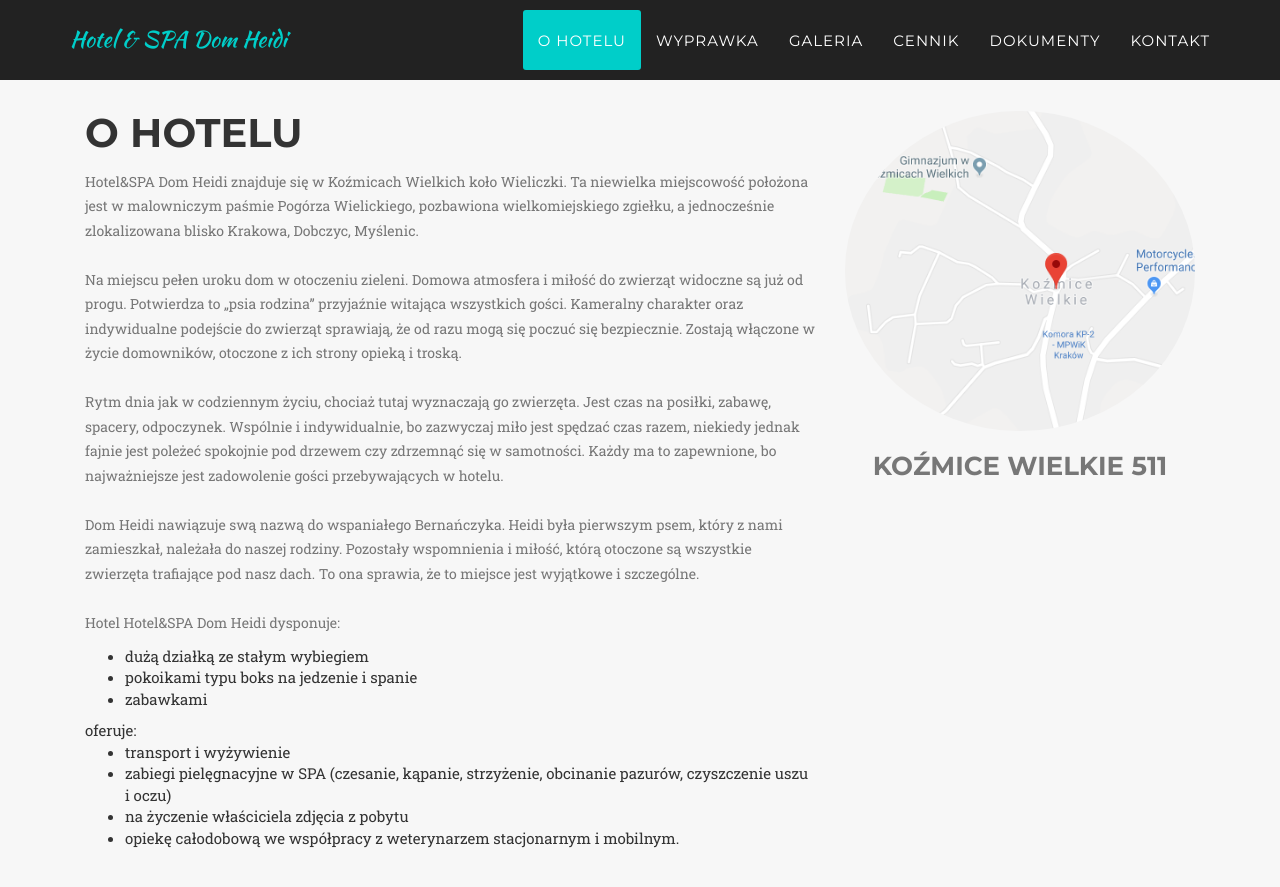
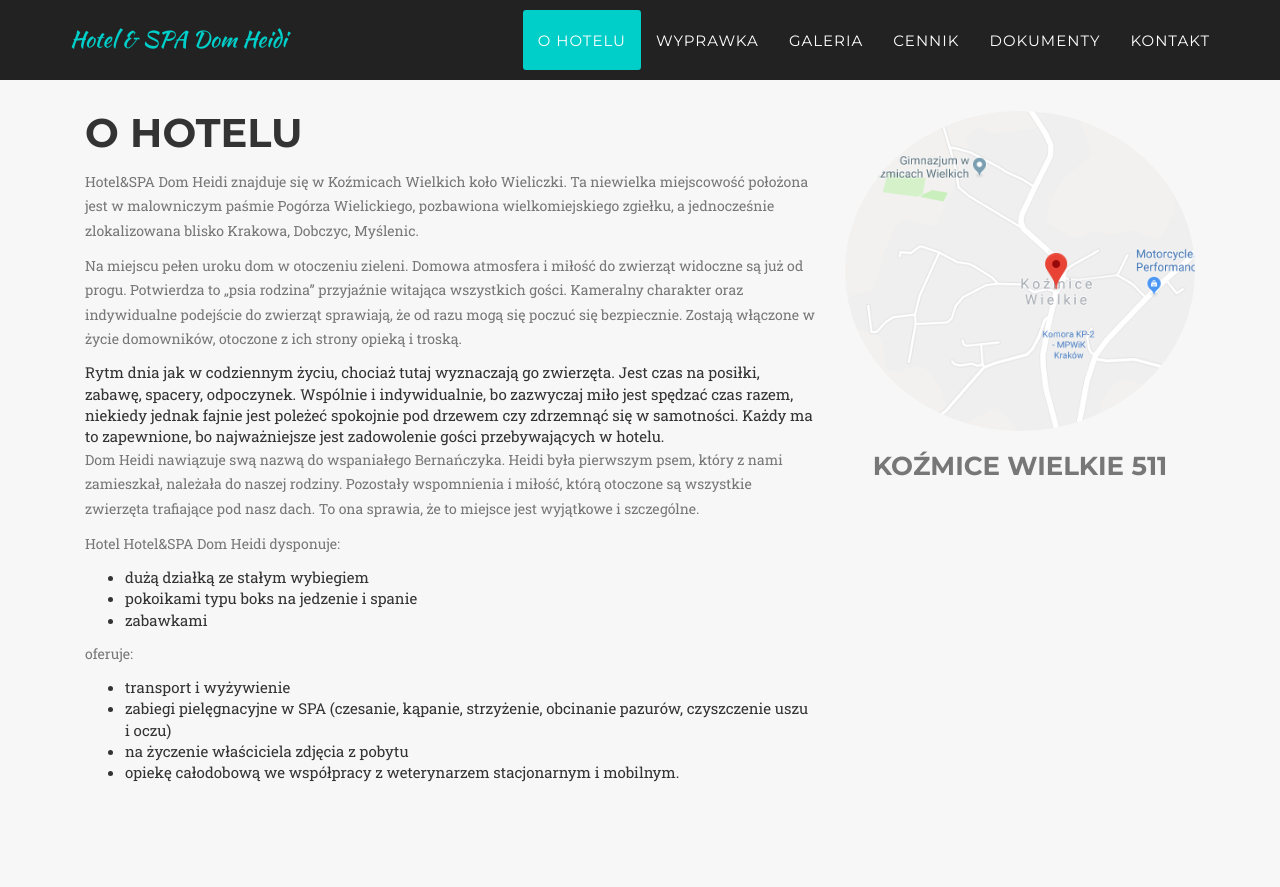
Before and after one commit to ArturSkowronski/dom-heidi.github.io, a Jekyll site: the page built from index.html, in a window 1280 px wide and 900 px high, scrolled down 807 px. Shown: the top 887 px of the window. Built offline with Jekyll 4.4.1, drawn with Linux system fonts in a browser that asks for light colours; some web fonts are replaced.

Commit message:
Update services.html

```diff
--- a/_includes/services.html
+++ b/_includes/services.html
@@ -7,21 +7,22 @@
                         <h2 class="section-heading">O Hotelu</h2>
                         <p class="text-muted">
                           Hotel&SPA Dom Heidi znajduje się w Koźmicach Wielkich koło Wieliczki. Ta niewielka miejscowość położona jest w malowniczym paśmie Pogórza Wielickiego, pozbawiona wielkomiejskiego zgiełku, a jednocześnie zlokalizowana blisko Krakowa, Dobczyc, Myślenic.
-<br /><br />
+                        </p>
+                        <p class="text-muted">
 Na miejscu pełen uroku dom w otoczeniu zieleni. Domowa atmosfera i  miłość do zwierząt widoczne są już od progu. Potwierdza to „psia rodzina” przyjaźnie witająca wszystkich gości. Kameralny charakter oraz indywidualne podejście do zwierząt sprawiają, że od razu mogą się poczuć się bezpiecznie. Zostają włączone w życie domowników, otoczone z ich strony opieką i troską.
-<br /><br />
+                        </p>
 Rytm dnia jak w codziennym życiu, chociaż tutaj wyznaczają go zwierzęta. Jest czas na posiłki, zabawę, spacery, odpoczynek. Wspólnie i indywidualnie, bo zazwyczaj miło jest spędzać czas razem, niekiedy jednak fajnie jest poleżeć spokojnie pod drzewem czy zdrzemnąć się w samotności. Każdy ma to zapewnione, bo najważniejsze jest zadowolenie gości przebywających w hotelu.
-                            <br /><br />
+                                                    <p class="text-muted">
 Dom Heidi nawiązuje swą nazwą do wspaniałego Bernańczyka. Heidi była  pierwszym psem, który z nami zamieszkał, należała do naszej rodziny. Pozostały wspomnienia i miłość, którą otoczone są wszystkie zwierzęta trafiające pod nasz dach. To ona sprawia, że to miejsce jest wyjątkowe i szczególne.
-                            <br /><br />
-Hotel Hotel&SPA Dom Heidi dysponuje:
+                        </p>
+                        <p class="text-muted">Hotel Hotel&SPA Dom Heidi dysponuje:</p>
 <ul>
     <li>dużą działką ze stałym wybiegiem</li>
     <li>pokoikami typu boks na jedzenie i spanie</li>
     <li> zabawkami</li>
 </ul>
 
-oferuje:
+                        <p class="text-muted">oferuje:</p>
 <ul>
 <li>transport i wyżywienie </li>
 <li>zabiegi pielęgnacyjne w SPA (czesanie, kąpanie, strzyżenie, obcinanie pazurów, czyszczenie uszu i oczu)</li>
```
